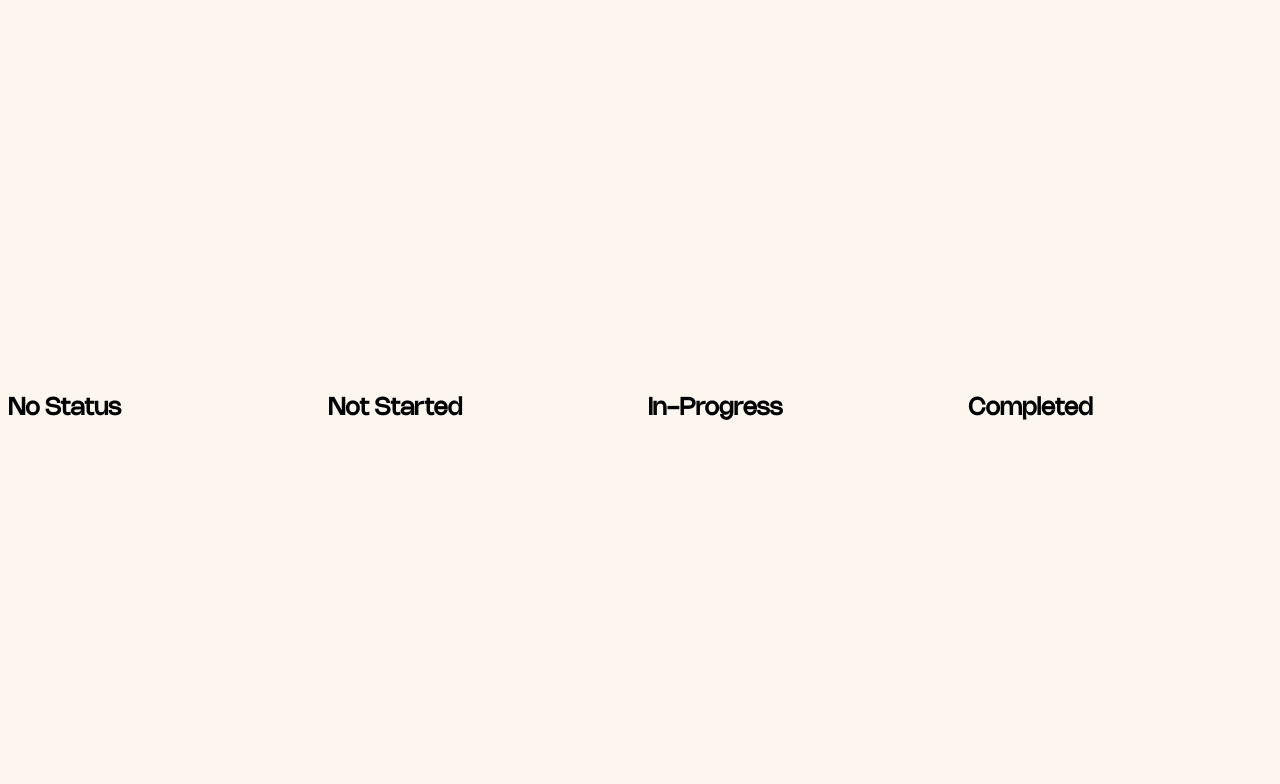
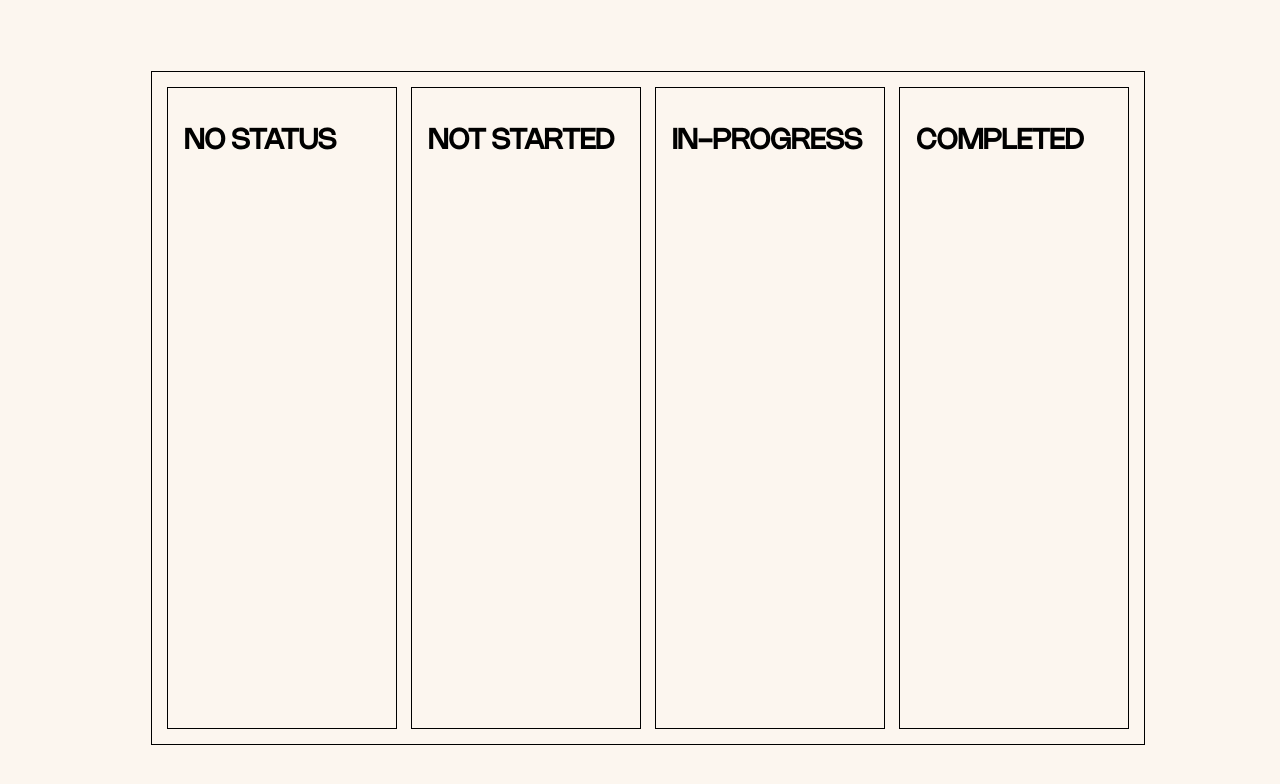
Before and after one commit to v1ckych3n/functions, a website with bundled scripts: page index.html in a window 1280 px wide. Built offline with nearby package versions, Linux system fonts and the light colour scheme.

Commit message:
styling changes

```diff
--- a/assets/style.css
+++ b/assets/style.css
@@ -5,12 +5,14 @@
 
 :root {
     --primary-font: Nohemi-Regular;
+    --font-size: 1rem;
 
     /* color styles */
     --background-color: #fcf6ef;
     --primary-color: #000000;
 
-    --outline-stroke: var(--primary-color) 1px solid;
+    --outline: var(--primary-color) 1px solid;
+    --gap: 1rem;
 }
 
 body {
@@ -19,6 +21,11 @@ body {
 
     background-color: var(--background-color);
     font-family: var(--primary-font);
+    font-size: var(--font-size);
+}
+
+h2 {
+    font-size: calc(var(--font-size) * 1.75);
 }
 
 
--- a/assets/style_to-do.css
+++ b/assets/style_to-do.css
@@ -1,21 +1,30 @@
 .right-column_to-do {
     min-width: 100vw;
     min-height: 100vh;
+
     display: flex;
     justify-content: center;
     align-items: center;
 }
 
 .to-do_container {
+    width: 90vw;
+    height: 90vh;
+    padding: var(--gap);
+    outline: var(--outline);
+
     display: flex;
-    width: 75vw;
-    height: 80vh;
+    flex-direction: column;
+    row-gap: var(--gap);
 }
 
 .status_no-status, .status_not-started, .status_in-progress, .status_completed {
-    width: 25%;
+    width: 100%;
+    padding: var(--gap);
     background-color: var(--background-color);
 
+    text-transform: uppercase;
+    outline: var(--outline);
 }
 
 
@@ -33,5 +42,22 @@
 /* DESKTOP MEDIA QUERY */
 /* DESKTOP MEDIA QUERY */
 @media (min-width: 1280px) {
+    .to-do_container {
+        display: flex;
+        flex-direction: row;
+        column-gap: var(--gap);
+        justify-content: space-between;
 
+        width: 75vw;
+        height: 80vh;
+    }
+
+    .status_no-status, .status_not-started, .status_in-progress, .status_completed {
+        width: 25%;
+        padding: var(--gap);
+        background-color: var(--background-color);
+
+        text-transform: uppercase;
+        outline: var(--outline);
+    }
 }
--- a/index.html
+++ b/index.html
@@ -10,7 +10,7 @@
         <link href="assets/style_to-do.css" rel="stylesheet">
         <script src="openai.js"></script>
         <!-- <script src="openai-test.js"></script> -->
-        <!-- <link href="assets/reset.css" rel="stylesheet"> -->
+        <link href="assets/reset.css" rel="stylesheet">
     </head>
 
     <body>
@@ -32,6 +32,7 @@
 
         <!-- To-Do -->
         <div class="right-column_to-do">
+            <div class="to-do_container">
                 <div class="status_no-status">
                     <h2>No Status</h2>
                 </div>
@@ -48,5 +49,6 @@
                     <h2>Completed</h2>
                 </div>
             </div>
+        </div>
     </body>
 </html>
```
Lines whose indentation alone changed are shown as unchanged.
